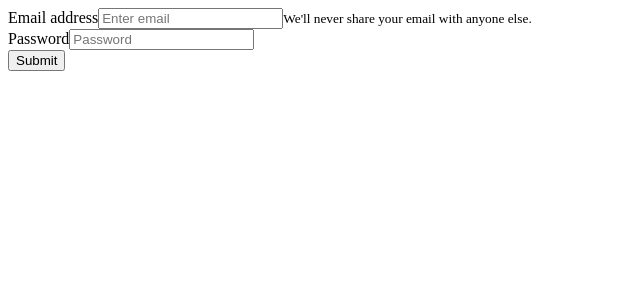
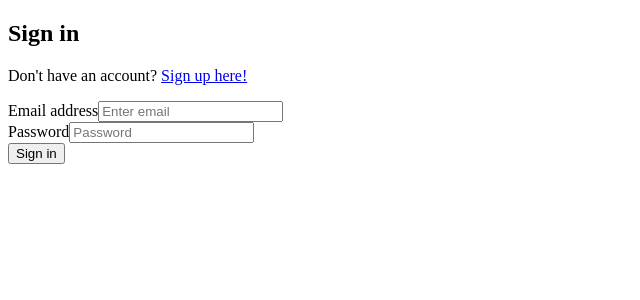
Before and after one commit to hrbang/Afsluttende-projekt, a Next.js app: page /login in a window 1280 px wide. Shown: the top 300 px of the page, without its empty margins (0-640 px from the left). Built offline with nearby package versions, Linux system fonts and the light colour scheme.

Commit message:
Loginform

```diff
--- a/components/LoginForm.js
+++ b/components/LoginForm.js
@@ -1,4 +1,5 @@
 import React from "react"
+import Link from "next/link"
 
 // Bootstrap
 import { Form, Button } from "react-bootstrap"
@@ -7,19 +8,21 @@ export default function LoginForm() {
     return (
         <div className="loginform">
             <div className="loginform_inner">
+                <div className="loginform_inner__header">
+                    <h2 className="loginform_inner__header_title">Sign in</h2>
+                    <p className="loginform_inner__header_signup">Don't have an account? <Link href="/"><a>Sign up here!</a></Link></p>
+                </div>
                 <Form>
                     <Form.Group className="mb-3" controlId="formBasicEmail">
                         <Form.Label>Email address</Form.Label>
                         <Form.Control type="email" placeholder="Enter email" />
-                        <Form.Text className="text-muted">We'll never share your email with anyone else.</Form.Text>
                     </Form.Group>
-
                     <Form.Group className="mb-3" controlId="formBasicPassword">
                         <Form.Label>Password</Form.Label>
                         <Form.Control type="password" placeholder="Password" />
                     </Form.Group>
                     <Button variant="primary" type="submit">
-                        Submit
+                        Sign in
                     </Button>
                 </Form>
             </div>
--- a/pages/login.js
+++ b/pages/login.js
@@ -18,9 +18,9 @@ export default function login() {
                     </Col>
                 </Row>
             </Container>
-            <div class="shape-blob"></div>
-            <div class="shape-blob one"></div>
-            <div class="shape-blob two"></div>
+            <div className="shape-blob"></div>
+            <div className="shape-blob one"></div>
+            <div className="shape-blob two"></div>
         </div>
     )
 }
--- a/styles/components/_loginForm.scss
+++ b/styles/components/_loginForm.scss
@@ -3,23 +3,28 @@
     margin: 0 auto;
 
     &_inner {
+        &__header {
+            padding-bottom: 20px;
+            &_title {
+                text-transform: uppercase;
+                font-weight: 800;
+                font-size: 38px;
+            }
+            &_signup {
+            }
+        }
 
         form {
-
-            .form-group {
-
-                label {
-
-                }
-
-                input {
-
-                }
-
+            .form-label {
+                font-size: 13px;
             }
-
+            .btn-primary {
+                width: 100%;
+                font-size: 16px;
+                font-weight: 700;
+                color: #181818;
+                text-transform: uppercase;
+            }
         }
-
     }
-
 }
--- a/styles/pages/_login.scss
+++ b/styles/pages/_login.scss
@@ -15,9 +15,10 @@
         max-width: 450px;
         margin: 0 auto;
         position: relative;
-        z-index: 10000;
+        z-index: 100;
         background-color: #fff;
         border-radius: 20px;
+        box-shadow: 0px 0px 17px 1px rgba(0, 0, 0, 0.1);
     }
 
     .shape-blob {
@@ -25,15 +26,13 @@
         height: 200px;
         width: 200px;
         border-radius: 30% 50% 20% 40%;
-          animation:
-            transform 20s ease-in-out infinite both alternate,
-            movement_one 40s ease-in-out infinite both;
+        animation: transform 20s ease-in-out infinite both alternate, movement_one 40s ease-in-out infinite both;
         opacity: 1;
         position: absolute;
         left: 70%;
         top: 50%;
-    }
-    .shape-blob.one{
+
+        &.one {
             height: 500px;
             width: 500px;
             left: -200px;
@@ -41,8 +40,7 @@
             transform: rotate(-180deg);
             animation: transform 30s ease-in-out infinite both alternate, movement_two 60s ease-in-out infinite both;
         }
-
-    .shape-blob.two{
+        &.two {
             height: 350px;
             width: 350px;
             left: 500px;
@@ -51,40 +49,43 @@
             animation: transform 30s ease-in-out infinite both alternate, movement_two 60s ease-in-out infinite both;
         }
 
-    @keyframes transform
-    {
+        @keyframes transform {
             0%,
-      100% { border-radius: 33% 67% 70% 30% / 30% 30% 70% 70%; }
-       20% { border-radius: 37% 63% 51% 49% / 37% 65% 35% 63%; }
-       40% { border-radius: 36% 64% 64% 36% / 64% 48% 52% 36%; }
-       60% { border-radius: 37% 63% 51% 49% / 30% 30% 70% 70%; }
-       80% { border-radius: 40% 60% 42% 58% / 41% 51% 49% 59%; }
+            100% {
+                border-radius: 33% 67% 70% 30% / 30% 30% 70% 70%;
+            }
+            20% {
+                border-radius: 37% 63% 51% 49% / 37% 65% 35% 63%;
+            }
+            40% {
+                border-radius: 36% 64% 64% 36% / 64% 48% 52% 36%;
+            }
+            60% {
+                border-radius: 37% 63% 51% 49% / 30% 30% 70% 70%;
+            }
+            80% {
+                border-radius: 40% 60% 42% 58% / 41% 51% 49% 59%;
+            }
         }
 
-
-    @keyframes movement_one
-    {
+        @keyframes movement_one {
             0%,
-      100% { transform: none; }
-       50% { transform: translate(50%, 20%) rotateY(10deg) scale(1.2); }
+            100% {
+                transform: none;
+            }
+            50% {
+                transform: translate(50%, 20%) rotateY(10deg) scale(1.2);
+            }
         }
 
-    @keyframes movement_two
-    {
+        @keyframes movement_two {
             0%,
-      500% { transform: none; }
-       50% { transform: translate(50%, 20%) rotate(-200deg) scale(1.2);}
+            500% {
+                transform: none;
             }
-
-    h1 {
-        font-family: 'Playfair Display', serif;
-        font-size: 5em;
-        letter-spacing: 2px;
-        font-weight: 900;
-        color: white;
-        line-height: .9em;
-        position: relative;
-        z-index: 4;
-        text-shadow: 2px 3px 15px rgba(0,0,0,.15);
+            50% {
+                transform: translate(50%, 20%) rotate(-200deg) scale(1.2);
             }
         }
+    }
+}
```
Also changed, not shown: 1 other file (tests, documents, lock files or other folders). Lines whose indentation alone changed are shown as unchanged.
